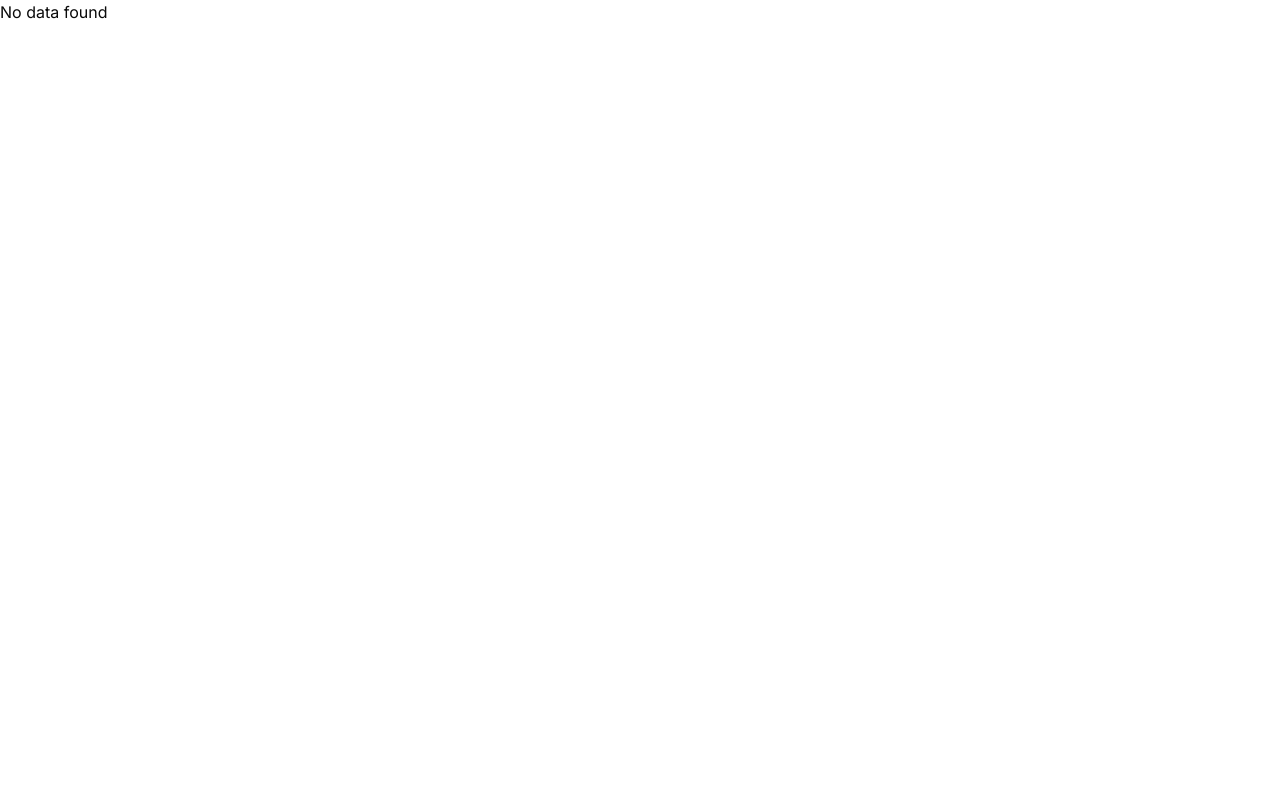
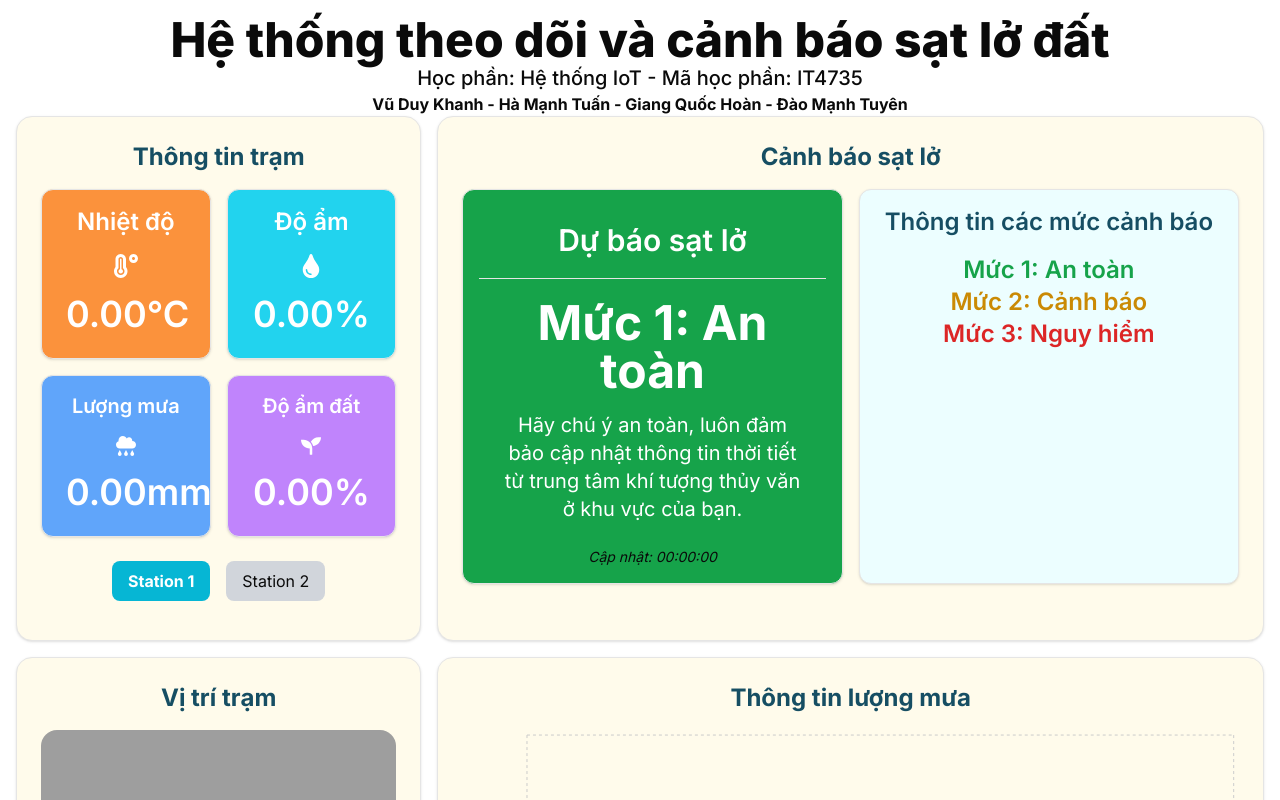
Before and after one commit to tuyendm2002/iot4735, a Next.js app: page / in a window 1280 px wide. Shown: the top 800 px of the page. Built offline with nearby package versions, Linux system fonts and the light colour scheme; no server answers; the database is empty; grey boxes are pictures that could not be loaded.

Commit message:
Update stable code for iot4735 by Tuyen

```diff
--- a/app/page.tsx
+++ b/app/page.tsx
@@ -14,7 +14,6 @@ import {
   Tooltip,
   ResponsiveContainer,
 } from "recharts";
-
 
 // Định nghĩa kiểu dữ liệu
 type BTData = {
@@ -50,12 +49,33 @@ type FirebaseData = {
   };
 };
 
+const defaultData: FirebaseData = {
+  IOT: {
+    BT1: { A: "0", B: "0", F: "0", S: "0", V: "0" },
+    BT2: { A: "0", B: "0", F: "0", S: "0", V: "0" },
+  },
+  Station_1: {
+    Humidity: "0",
+    HumidityLand: "0",
+    RainFall: "0",
+    Temperature: "0",
+    Test: {},
+  },
+  Station_2: {
+    Humidity: "0",
+    HumidityLand: "0",
+    RainFall: "0",
+    Temperature: "0",
+    Test: {},
+  },
+};
+
 export default function Home() {
-  const [data, setData] = useState<FirebaseData | null>(null);
+  const [data, setData] = useState<FirebaseData>(defaultData);
   const [loading, setLoading] = useState(true);
   const [selectedStation, setSelectedStation] = useState<"Station_1" | "Station_2">("Station_1");
   const [selectedChart, setSelectedChart] = useState<"24h" | "7d">("24h");
-
+  const [lastUpdateTime, setLastUpdateTime] = useState<string>("00:00:00");
 
   useEffect(() => {
     const fetchData = async () => {
@@ -64,44 +84,60 @@ export default function Home() {
         const snapshot = await get(dataRef);
         if (snapshot.exists()) {
           setData(snapshot.val() as FirebaseData);
+          setLastUpdateTime(new Date().toLocaleTimeString("vi-VN"));
         } else {
-          setData(null);
+          setData(defaultData);
         }
       } catch (error) {
         console.error("Error fetching data: ", error);
-        setData(null);
+        setData(defaultData);
       } finally {
         setLoading(false);
       }
     };
 
     fetchData();
+    const interval = setInterval(fetchData, 2000);
+    return () => clearInterval(interval);
   }, []);
 
-  if (loading) return <p>Loading...</p>;
-  if (!data) return <p>No data found</p>;
+  const stationData = data[selectedStation] || defaultData.Station_1;
 
-  const stationData = data[selectedStation] || {
-    Humidity: "0",
-    HumidityLand: "0",
-    RainFall: "0",
-    Temperature: "0",
-  };
+  const rainfallData = stationData.Test || {};
+  const rainfall24h = Object.entries(rainfallData)
+    .filter(([key]) => key.startsWith("T") && parseInt(key.slice(1)) <= 24)
+    .map(([key, value]) => ({
+      time: key,
+      rainfall: parseFloat(value) || 0,
+    }))
+    .sort((a, b) => parseInt(b.time.slice(1)) - parseInt(a.time.slice(1)));
 
-  const rainfallData = data[selectedStation]?.Test || {};
-  const rainfall24h = Object.entries(rainfallData)
-  .filter(([key]) => key.startsWith("T") && parseInt(key.slice(1)) <= 24)
-  .map(([key, value]) => ({
-    time: key, // Đảm bảo là chuỗi
-    rainfall: parseFloat(value) || 0, // Nếu không phải số, đặt mặc định là 0
-  }));
+  const rainfall7d = Object.entries(rainfallData)
+    .filter(([key]) => key.startsWith("T") && parseInt(key.slice(1)) > 30)
+    .map(([key, value]) => ({
+      time: key,
+      rainfall: parseFloat(value) || 0,
+    }))
+    .sort((a, b) => parseInt(b.time.slice(1)) - parseInt(a.time.slice(1)));
 
-const rainfall7d = Object.entries(rainfallData)
-  .filter(([key]) => key.startsWith("T") && parseInt(key.slice(1)) > 30)
-  .map(([key, value]) => ({
-    time: key, // Đảm bảo là chuỗi
-    rainfall: parseFloat(value) || 0, // Nếu không phải số, đặt mặc định là 0
-  }));
+  // Cảnh báo sạt lở dựa trên RainFall
+  const rainFallValue = parseFloat(stationData.RainFall) || 0;
+  let alertLevel = "";
+  let alertMessage = "";
+
+  if (rainFallValue < 25) {
+    alertLevel = "Mức 1: An toàn";
+    alertMessage =
+      "Hãy chú ý an toàn, luôn đảm bảo cập nhật thông tin thời tiết từ trung tâm khí tượng thủy văn ở khu vực của bạn.";
+  } else if (rainFallValue < 100) {
+    alertLevel = "Mức 2: Cảnh báo";
+    alertMessage =
+      "Cần di tản người và tài sản cần thiết, báo cho tất cả mọi người xung quanh về nguy cơ thiệt hại. Luôn theo dõi thông tin thời tiết từ trung tâm khí tượng thủy văn ở khu vực của bạn.";
+  } else {
+    alertLevel = "Mức 3: Nguy hiểm";
+    alertMessage =
+      "Cần di tản người khẩn cấp, hãy bỏ qua tài sản nếu có thể, hô hoán tất cả mọi người xung quanh. Di chuyển đến nơi an toàn nhất có thể.";
+  }
 
   return (
     <div className="p-4">
@@ -180,25 +216,42 @@ const rainfall7d = Object.entries(rainfallData)
           </CardFooter>
         </Card>
 
-        <Card className="col-span-1 row-span-1 md:col-span-2 md:row-span-1 p-4 bg-amber-50 border rounded-2xl shadow">
+        <Card className="col-span-1 row-span-1 md:col-span-2 md:row-span-1 p-4 bg-amber-50 border rounded-2xl shadow h-full">
           <div className="flex items-center justify-center text-cyan-900 text-2xl font-bold rounded-2xl p-2">
             Cảnh báo sạt lở
           </div>
 
           <CardContent className="items-center justify-center text-center grid grid-cols-2 p-2 gap-4">
-            <Card className="col-span-1 row-span-3 bg-orange-600 h-full p-4">
+            <Card
+              className={`col-span-1 row-span-1 h-full p-4 ${
+                rainFallValue < 25
+                  ? "bg-green-600"
+                  : rainFallValue < 100
+                  ? "bg-orange-600"
+                  : "bg-red-600"
+              }`}
+            >
               <CardHeader className="font-semibold text-3xl text-white items-center p-4 gap-4">
                 Dự báo sạt lở
               </CardHeader>
               <Separator className="my-1" />
               <CardContent className="font-bold text-5xl text-white gap-4 p-4">
-                Mức 2
+                {alertLevel}
+
               </CardContent>
 
               <CardFooter className="font-normal text-xl text-white">
-                Khả năng nguy hiểm khá cao, chủ động theo dõi các bản tin thời tiết, sơ tán người và tài sản cẩn thiết
+              <div>
+                {alertMessage}
+              </div>
+
               </CardFooter>
 
+              <div className="text-sm italic">
+                {loading
+                  ? "Chưa kết nối được server"
+                  : `Cập nhật: ${lastUpdateTime}`}
+              </div>
             </Card>
 
 
```
